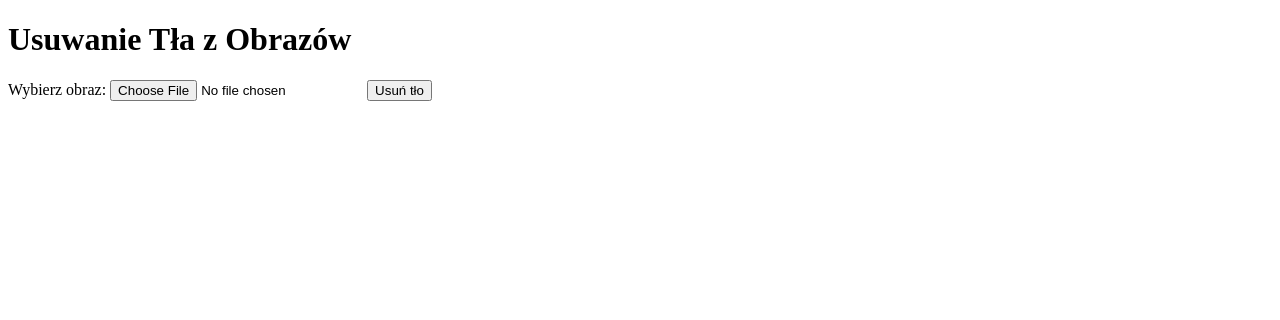
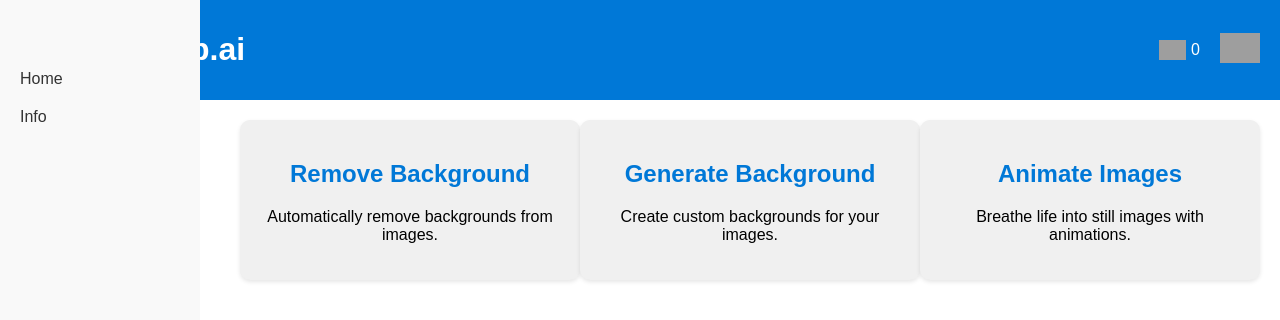
Before and after one commit to ChrisCreates7/WebbApp, a Flask app: page / in a window 1280 px wide. Shown: the top 320 px of the page. Run offline with Flask 3, Linux system fonts and the light colour scheme; grey boxes are pictures that could not be loaded.

Commit message:
Dodano nowe zmiany w stylizacji i układzie strony

```diff
--- /dev/null
+++ b/static/style.css
@@ -0,0 +1,120 @@
+/* Ogólne stylizacje */
+body {
+    font-family: Arial, sans-serif;
+    margin: 0;
+    padding: 0;
+}
+
+/* Nagłówek */
+header {
+    display: flex;
+    justify-content: space-between;
+    align-items: center;
+    padding: 10px 20px;
+    background-color: #0078d7;
+    color: white;
+}
+
+.logo-section {
+    display: flex;
+    align-items: center;
+}
+
+.logo {
+    height: 40px;
+    margin-right: 10px;
+}
+
+.user-section {
+    display: flex;
+    align-items: center;
+}
+
+.premium {
+    display: flex;
+    align-items: center;
+    margin-right: 20px;
+}
+
+.premium img {
+    height: 20px;
+    margin-right: 5px;
+}
+
+.login {
+    position: relative;
+}
+
+.login img {
+    height: 30px;
+    cursor: pointer;
+}
+
+.login-menu {
+    display: none;
+    position: absolute;
+    top: 40px;
+    right: 0;
+    background-color: white;
+    border: 1px solid #ccc;
+    padding: 10px;
+    box-shadow: 0px 4px 6px rgba(0, 0, 0, 0.1);
+}
+
+.login:hover .login-menu {
+    display: block;
+}
+
+/* Pasek boczny */
+aside {
+    width: 200px;
+    background-color: #f9f9f9;
+    height: 100vh;
+    position: fixed;
+    top: 0;
+    left: 0;
+    padding-top: 60px;
+}
+
+aside ul {
+    list-style: none;
+    padding: 0;
+    margin: 0;
+}
+
+aside ul li {
+    padding: 10px 20px;
+}
+
+aside ul li a {
+    text-decoration: none;
+    color: #333;
+}
+
+aside ul li a:hover {
+    color: #0078d7;
+}
+
+/* Główna sekcja */
+main {
+    margin-left: 220px;
+    padding: 20px;
+}
+
+.features {
+    display: flex;
+    justify-content: space-around;
+    text-align: center;
+}
+
+.feature {
+    width: 30%;
+    padding: 20px;
+    background-color: #f0f0f0;
+    border-radius: 10px;
+    box-shadow: 0px 2px 4px rgba(0, 0, 0, 0.1);
+}
+
+.feature h2 {
+    color: #0078d7;
+}
--- a/templates/index.html
+++ b/templates/index.html
@@ -3,14 +3,52 @@
 <head>
     <meta charset="UTF-8">
     <meta name="viewport" content="width=device-width, initial-scale=1.0">
-    <title>Usuwanie Tła</title>
+    <title>PixSnap.ai</title>
+    <link rel="stylesheet" href="/static/style.css">
 </head>
 <body>
-    <h1>Usuwanie Tła z Obrazów</h1>
-    <form action="/remove-bg" method="post" enctype="multipart/form-data">
-        <label for="image">Wybierz obraz:</label>
-        <input type="file" id="image" name="image" accept="image/*" required>
-        <button type="submit">Usuń tło</button>
-    </form>
+    <header>
+        <div class="logo-section">
+            <img src="/static/logo.png" alt="PixSnap Logo" class="logo">
+            <h1>PixSnap.ai</h1>
+        </div>
+        <div class="user-section">
+            <div class="premium">
+                <img src="/static/premium-icon.png" alt="Premium Points">
+                <span id="premium-count">0</span>
+            </div>
+            <div class="login">
+                <img src="/static/user-icon.png" alt="Login" id="login-icon">
+                <div class="login-menu">
+                    <button onclick="loginWithGoogle()">Log in</button>
+                    <button onclick="register()">Register</button>
+                </div>
+            </div>
+        </div>
+    </header>
+    <aside>
+        <nav>
+            <ul>
+                <li><a href="#">Home</a></li>
+                <li><a href="#">Info</a></li>
+            </ul>
+        </nav>
+    </aside>
+    <main>
+        <section class="features">
+            <div class="feature">
+                <h2>Remove Background</h2>
+                <p>Automatically remove backgrounds from images.</p>
+            </div>
+            <div class="feature">
+                <h2>Generate Background</h2>
+                <p>Create custom backgrounds for your images.</p>
+            </div>
+            <div class="feature">
+                <h2>Animate Images</h2>
+                <p>Breathe life into still images with animations.</p>
+            </div>
+        </section>
+    </main>
 </body>
 </html>
```
